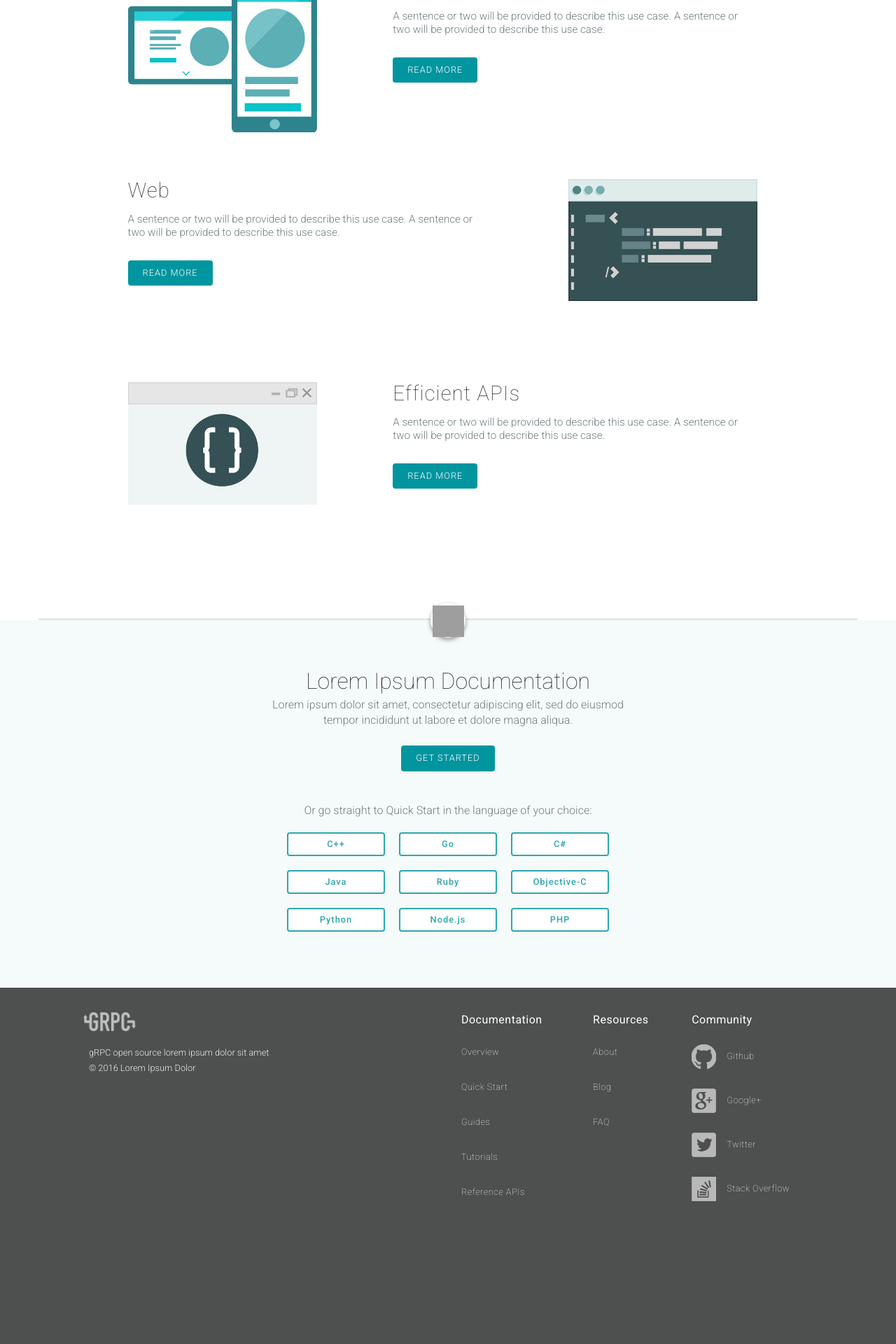
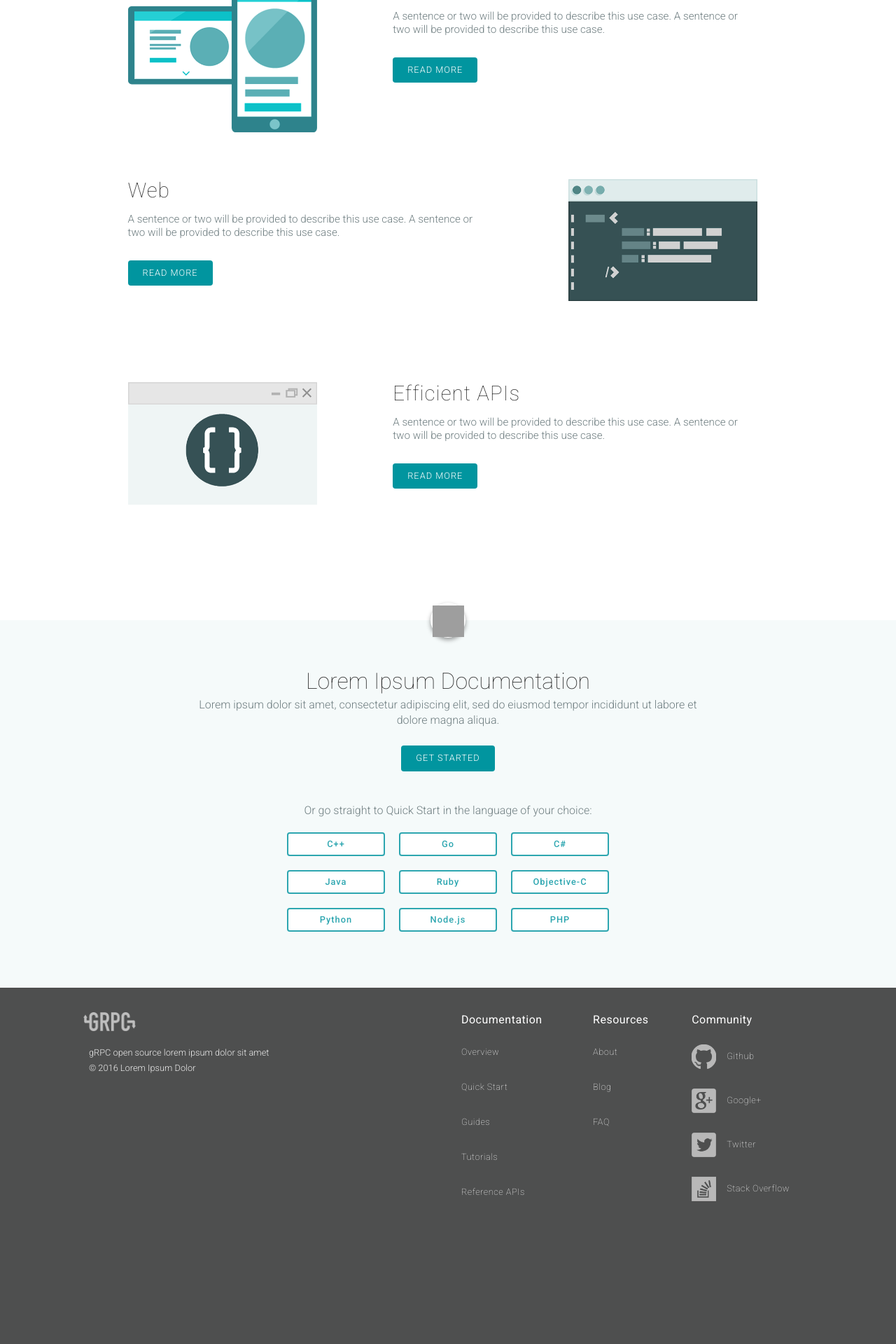
Before and after one commit to grpc/grpc.github.io, a Jekyll site: the page built from index.html, in a window 1280 px wide. Shown: the part 851-2771 px from the top of the page at 70% size. Built offline with Jekyll 4.4.1, drawn with Linux system fonts in a browser that asks for light colours; nearby versions of some CDN libraries; grey boxes are pictures that could not be loaded.

Commit message:
Restructures landing page and CSS to a more solid model of rows/columns

```diff
--- a/_includes/doc-call.html
+++ b/_includes/doc-call.html
@@ -1,8 +1,11 @@
-<div class="col-md-7 row nofloat center-block text-center">
-  <h2> Lorem Ipsum Documentation</h2>
-  <p class="doc-call-text col-sm-9 nofloat center-block text-center"> Lorem ipsum dolor sit amet, consectetur adipiscing elit, sed do eiusmod tempor incididunt ut labore et dolore magna aliqua.</p>
-  <button class="btn btn-grpc btn-doc-call ">GET STARTED</button>
-  <div class="lang-selector col-xs-12 nofloat center-block text-center">
+<div class="container-fluid doc-call-container ">
+    <div class="row doc-call-row">
+        <div class="col-md-10 nofloat center-block">
+            <div class="col-sm-9 text-center nofloat center-block">
+                <h2 class="doc-call-title"> Lorem Ipsum Documentation</h2>
+                <p class="doc-call-text"> Lorem ipsum dolor sit amet, consectetur adipiscing elit, sed do eiusmod tempor incididunt ut labore et dolore magna aliqua.</p>
+                <button class="btn btn-grpc btn-doc-call">GET STARTED</button>
+                <div class="lang-selector">
                     <p class="lang-selector-text"> Or go straight to Quick Start in the language of your choice:</p>
                     <div class="lang-select-row">
                         <button class="btn btn-grpc inverse lang-select">C++</button>
@@ -21,3 +24,6 @@
                     </div>
                 </div>
             </div>
+        </div>
+    </div>
+</div>
--- a/_layouts/landing.html
+++ b/_layouts/landing.html
@@ -6,11 +6,8 @@
 	{% include hero.html %}
 </div>
 
-<div class="landing-container container vpad nofloat">
-  {{ content }}
-</div>
-<div class="doc-call col-sm-12 container vpad nofloat">
-  {% include doc-call.html %}
-</div>
+{{ content }}
+
+{% include doc-call.html %}
 
 {% include footer.html %}
--- a/_sass/pages/_landing.scss
+++ b/_sass/pages/_landing.scss
@@ -1,9 +1,11 @@
 // Landing page
-.landing-container {
+.landing-content-container {
     position: relative;
-    padding: 30px 0 60px;
+    padding-top: 30px;
+    padding-bottom: 60px;
     @media (min-width: 767px) {
-      padding: 90px 0;
+      padding-top: 90px;
+      padding-bottom: 90px;
     }
 
     .landing-row {
@@ -20,7 +22,6 @@
             display: flex;
             flex-direction: column;
             text-align: center;
-            margin: 0 auto;
             .landing-row-title {
                 order: 1;
                 margin: 0 auto 30px;
@@ -56,14 +57,19 @@
 
 
 //Documentation call to action
-.doc-call {
+.doc-call-container {
     background-color: lighten($thirdBrandColor, 4%);
-    padding: 70px 0;
+    padding-top: 70px;
+    padding-bottom: 70px;
+    .doc-call-title {
+        margin: 0 auto;
+    }
     .doc-call-text {
+        margin: 0 auto;
         padding-top: 5px;
     }
     .btn-doc-call {
-        margin: 25px 0 45px;
+        margin: 25px auto 45px;
     }
     .lang-select-row {
         display: flex;
--- a/index.html
+++ b/index.html
@@ -2,42 +2,50 @@
 layout: landing
 title: grpc.io
 ---
-
-    <div class="col-md-10 row landing-row nofloat center-block">
+<div class="container landing-content-container">
+    <div class="row" >
+        <div class="col-md-10 nofloat center-block landing-row">
             <h3 class="col-sm-7 landing-row-title">Microservices</h3>
             <p class="col-sm-7">A sentence or two will be provided to describe this use case. A sentence or two will be provided to describe this use case.</p>
             <div class="col-sm-7"">
                 <button class="btn btn-grpc btn-read-more">READ MORE</button>
             </div>
             <img class="col-sm-4 col-sm-offset-1 nofloat landing-image" src="{{ site.baseurl }}/img/microservices.png" alt="Microservices">
+        </div>
     </div>
 
-    <div class="col-md-10 row landing-row nofloat center-block">
-        <img class="col-sm-4 landing-image" src="{{ site.baseurl }}/img/mobile.png" alt="Mobile">
+    <div class="row" >
+        <div class="col-md-10 nofloat center-block landing-row">
+            <img class="col-sm-4 landing-image" src="{{ site.baseurl }}/img/mobile.png" alt="Mobile">
             <h3 class="col-sm-7 col-sm-offset-1 landing-row-title">Mobile</h3>
             <p class="col-sm-7 col-sm-offset-1">A sentence or two will be provided to describe this use case. A sentence or two will be provided to describe this use case.</p>
             <div class="col-sm-7 col-sm-offset-1">
                 <button class="btn btn-grpc btn-read-more">READ MORE</button>
             </div>
+        </div>
     </div>
 
-    <div class="col-md-10 row landing-row nofloat center-block">
+    <div class="row" >
+        <div class="col-md-10 nofloat center-block landing-row">
             <h3 class="col-sm-7 landing-row-title">Web</h3>
             <p class="col-sm-7">A sentence or two will be provided to describe this use case. A sentence or two will be provided to describe this use case.</p>
             <div class="col-sm-7"">
                 <button class="btn btn-grpc btn-read-more">READ MORE</button>
             </div>
             <img class="col-sm-4 col-sm-offset-1 nofloat landing-image" src="{{ site.baseurl }}/img/web.png" alt="Web">
+        </div>
     </div>
 
-    <div class="col-md-10 row landing-row nofloat center-block">
-        <img class="col-sm-4 landing-image" src="{{ site.baseurl }}/img/efficient-apis.png" alt="Efficient Apis">
+    <div class="row" >
+        <div class="col-md-10 nofloat center-block landing-row">
+            <img class="col-sm-4 landing-image" src="{{ site.baseurl }}/img/efficient-apis.png" alt="Efficient Apis">
             <h3 class="col-sm-7 col-sm-offset-1 landing-row-title">Efficient APIs</h3>
             <p class="col-sm-7 col-sm-offset-1">A sentence or two will be provided to describe this use case. A sentence or two will be provided to describe this use case.</p>
             <div class="col-sm-7 col-sm-offset-1">
                 <button class="btn btn-grpc btn-read-more">READ MORE</button>
             </div>
+        </div>
     </div>
 
     <button class="btn btn-floating down-caret"><div class="icon-caret"></div></button>
-    <hr class="section-divider"/>
+</div>
```
Lines whose indentation alone changed are shown as unchanged.
